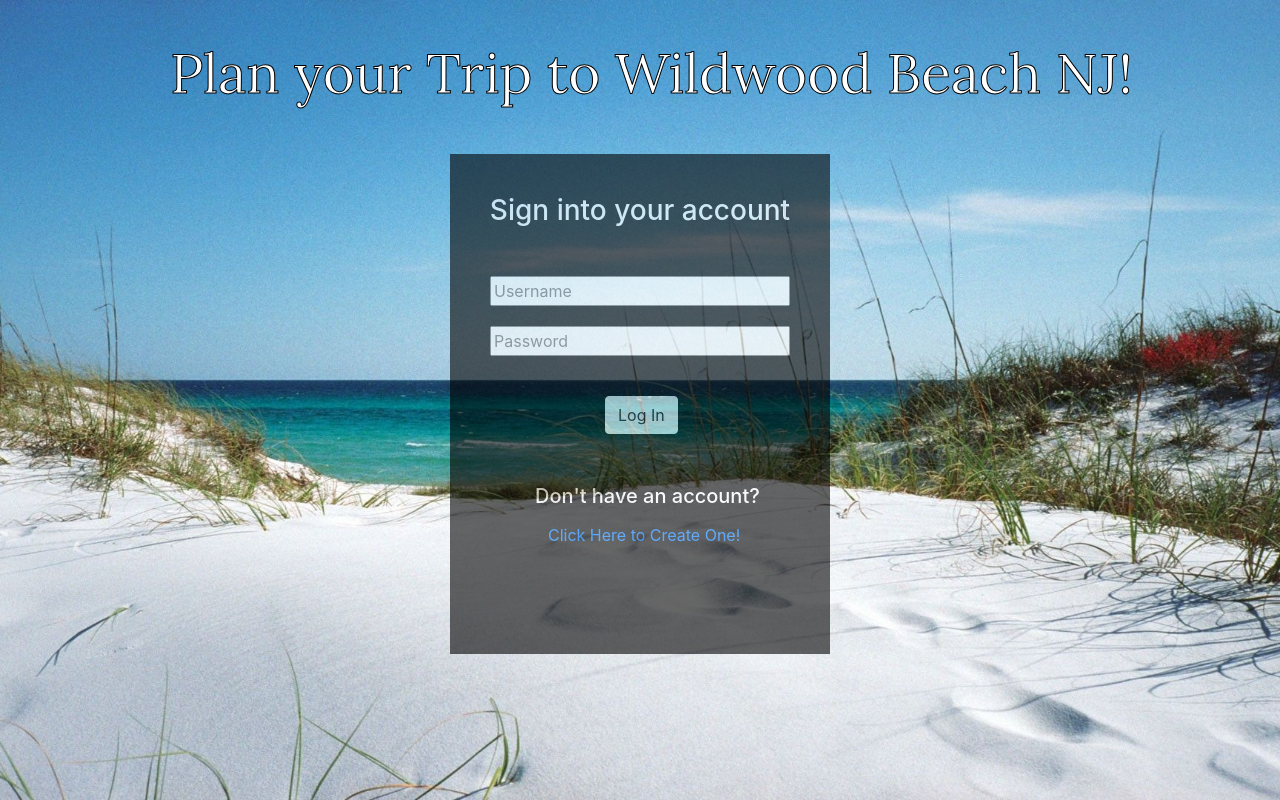
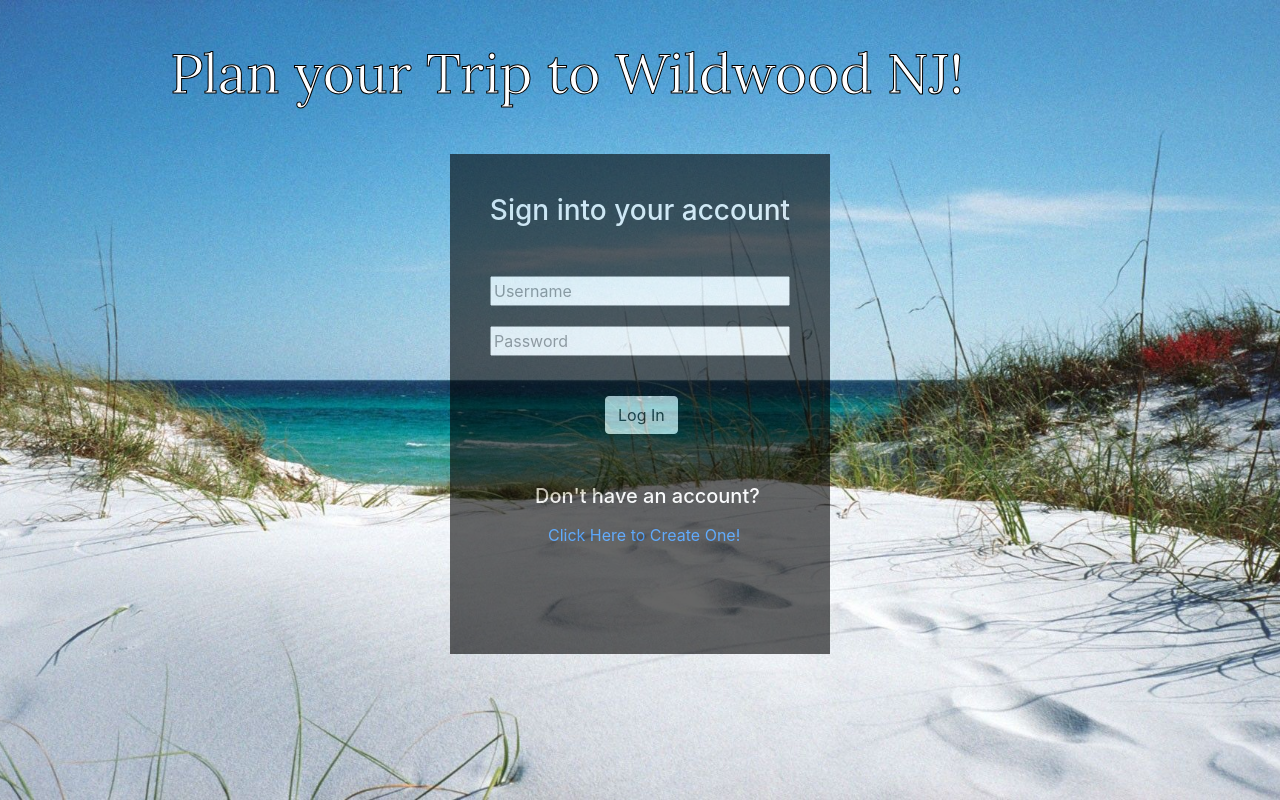
Before and after one commit to CarnesGit/LocalHotSpot, a plain HTML site: page index.html in a window 1280 px wide. Drawn offline with nearby package versions, Linux system fonts and the light colour scheme.

Commit message:
took out beach from header

```diff
--- a/index.html
+++ b/index.html
@@ -15,7 +15,7 @@
 <body>
     <div class="container">
         <div class="row">
-            <h1 id="headH1">Plan your Trip to Wildwood Beach NJ!</h1>
+            <h1 id="headH1">Plan your Trip to Wildwood NJ!</h1>
         </div>
         <div class="row">
             <div id="signIn" class="col-lg-4">
```
